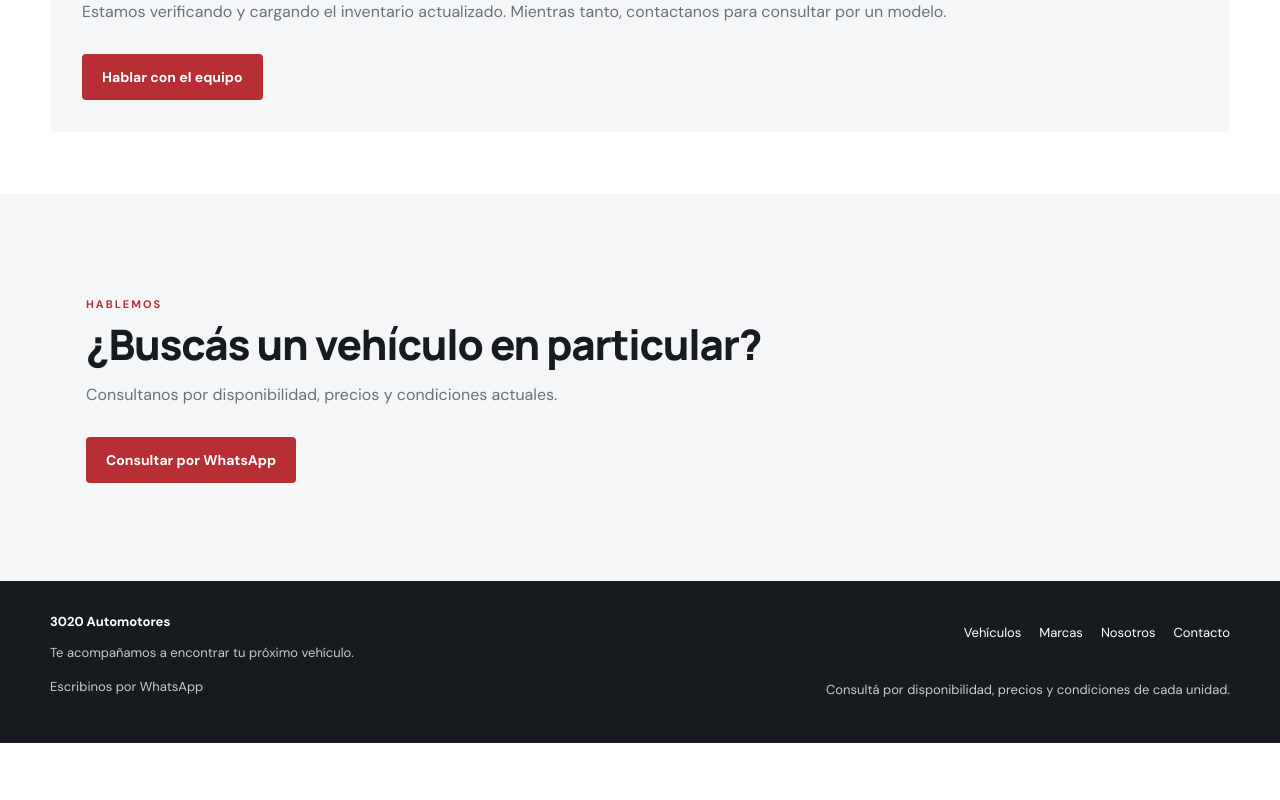
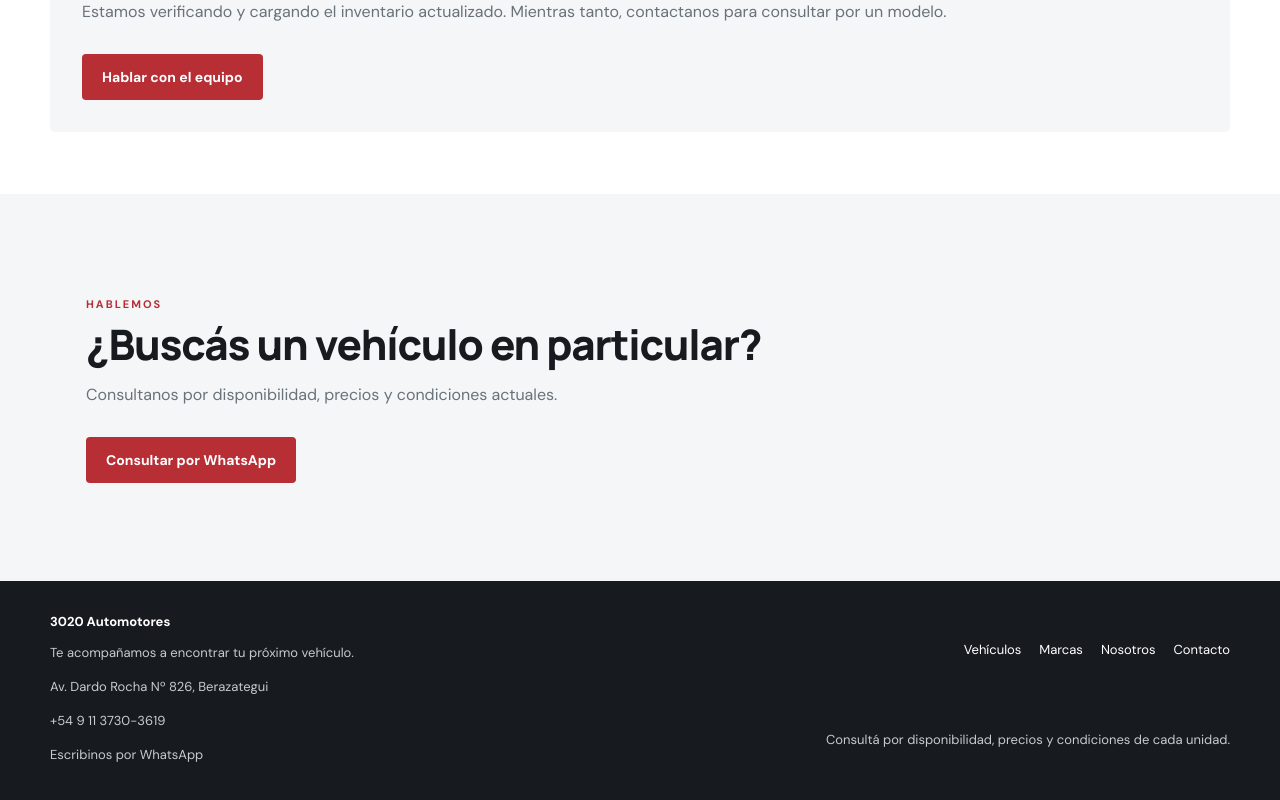
Before and after one commit to pereyradiego8/3020automotores, a Next.js app in the folder web/: page / in a window 1280 px wide. Shown: the part 843-1643 px from the top of the page. Before the commit the page ends 1586 px from the top, so only its background shows below. Built offline with nearby package versions, Linux system fonts and the light colour scheme; no server answers; the database is empty.

Commit message:
Agrega datos de contacto consistentes al pie del sitio

```diff
--- a/web/src/app/layout.tsx
+++ b/web/src/app/layout.tsx
@@ -29,5 +29,5 @@ export const metadata: Metadata = {
 
 export default function RootLayout({ children }: Readonly<{ children: React.ReactNode }>) {
   const whatsappUrl = getWhatsAppUrl('Hola, quiero hacer una consulta a 3020 Automotores.');
-  return <html lang="es-AR"><body><a className="skip-link" href="#contenido">Saltar al contenido</a><header className="site-header"><a className="brand" href="/" aria-label="3020 Automotores, inicio"><img className="brand-logo" src="https://raw.githubusercontent.com/pereyradiego8/3020automotores/main/wp-content/uploads/2020/01/aut3020-blanco.png" alt="3020 Automotores" /></a><nav aria-label="Navegación principal"><a href="/autos">Vehículos</a><a href="/marcas">Marcas</a><a href="/nosotros">Nosotros</a><a href="/contacto">Contacto</a>{whatsappUrl && <a href={whatsappUrl} target="_blank" rel="noreferrer">WhatsApp</a>}</nav></header><div id="contenido">{children}</div><footer className="site-footer"><div><strong>3020 Automotores</strong><p>Te acompañamos a encontrar tu próximo vehículo.</p>{whatsappUrl && <p><a href={whatsappUrl} target="_blank" rel="noreferrer">Escribinos por WhatsApp</a></p>}</div><div className="footer-links"><a href="/autos">Vehículos</a><a href="/marcas">Marcas</a><a href="/nosotros">Nosotros</a><a href="/contacto">Contacto</a><p>Consultá por disponibilidad, precios y condiciones de cada unidad.</p></div></footer></body></html>;
+  return <html lang="es-AR"><body><a className="skip-link" href="#contenido">Saltar al contenido</a><header className="site-header"><a className="brand" href="/" aria-label="3020 Automotores, inicio"><img className="brand-logo" src="https://raw.githubusercontent.com/pereyradiego8/3020automotores/main/wp-content/uploads/2020/01/aut3020-blanco.png" alt="3020 Automotores" /></a><nav aria-label="Navegación principal"><a href="/autos">Vehículos</a><a href="/marcas">Marcas</a><a href="/nosotros">Nosotros</a><a href="/contacto">Contacto</a>{whatsappUrl && <a href={whatsappUrl} target="_blank" rel="noreferrer">WhatsApp</a>}</nav></header><div id="contenido">{children}</div><footer className="site-footer"><div><strong>3020 Automotores</strong><p>Te acompañamos a encontrar tu próximo vehículo.</p><p>Av. Dardo Rocha Nº 826, Berazategui</p><p><a href="tel:+5491137303619">+54 9 11 3730-3619</a></p>{whatsappUrl && <p><a href={whatsappUrl} target="_blank" rel="noreferrer">Escribinos por WhatsApp</a></p>}</div><div className="footer-links"><a href="/autos">Vehículos</a><a href="/marcas">Marcas</a><a href="/nosotros">Nosotros</a><a href="/contacto">Contacto</a><p>Consultá por disponibilidad, precios y condiciones de cada unidad.</p></div></footer></body></html>;
 }
```
